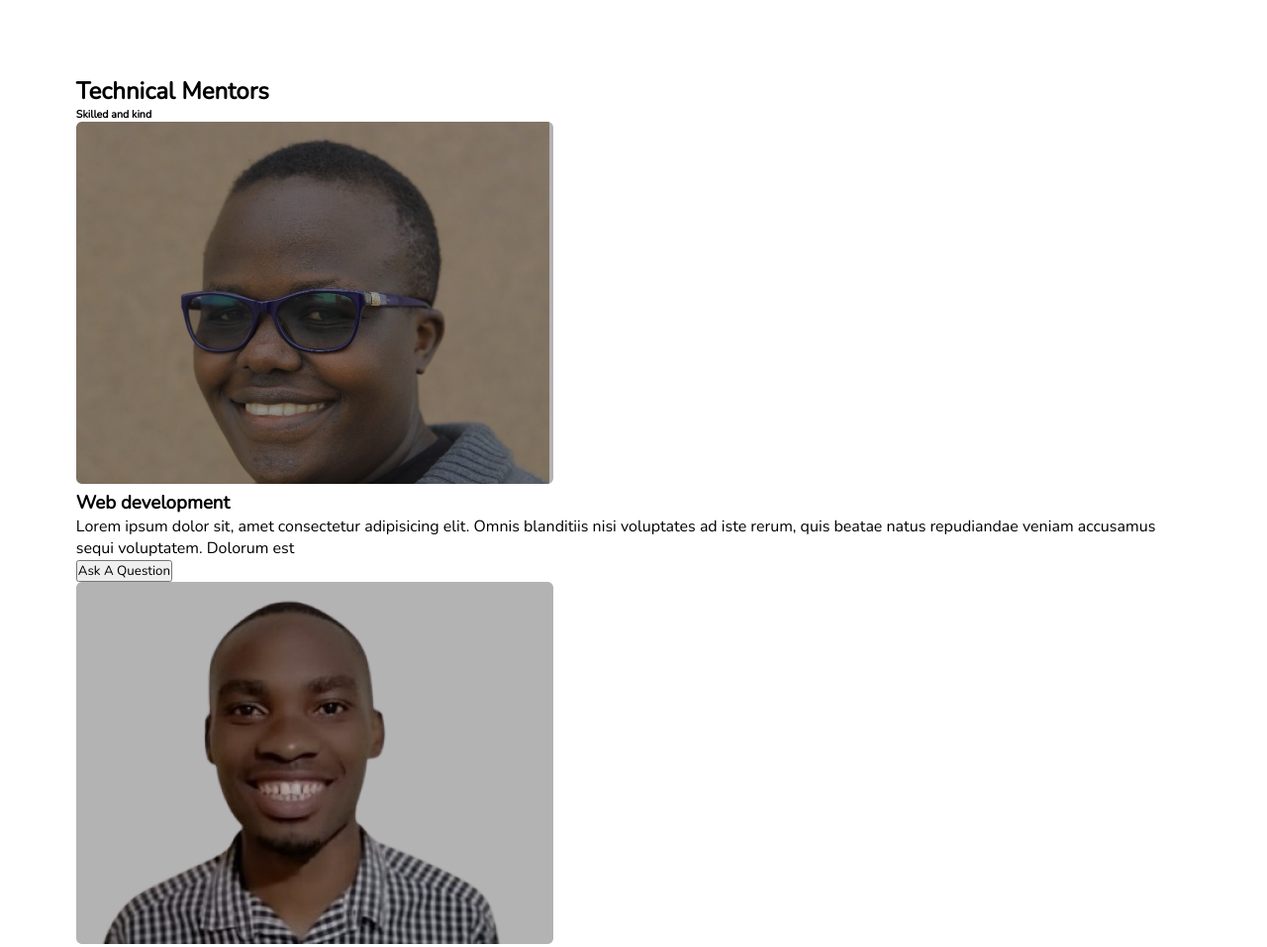
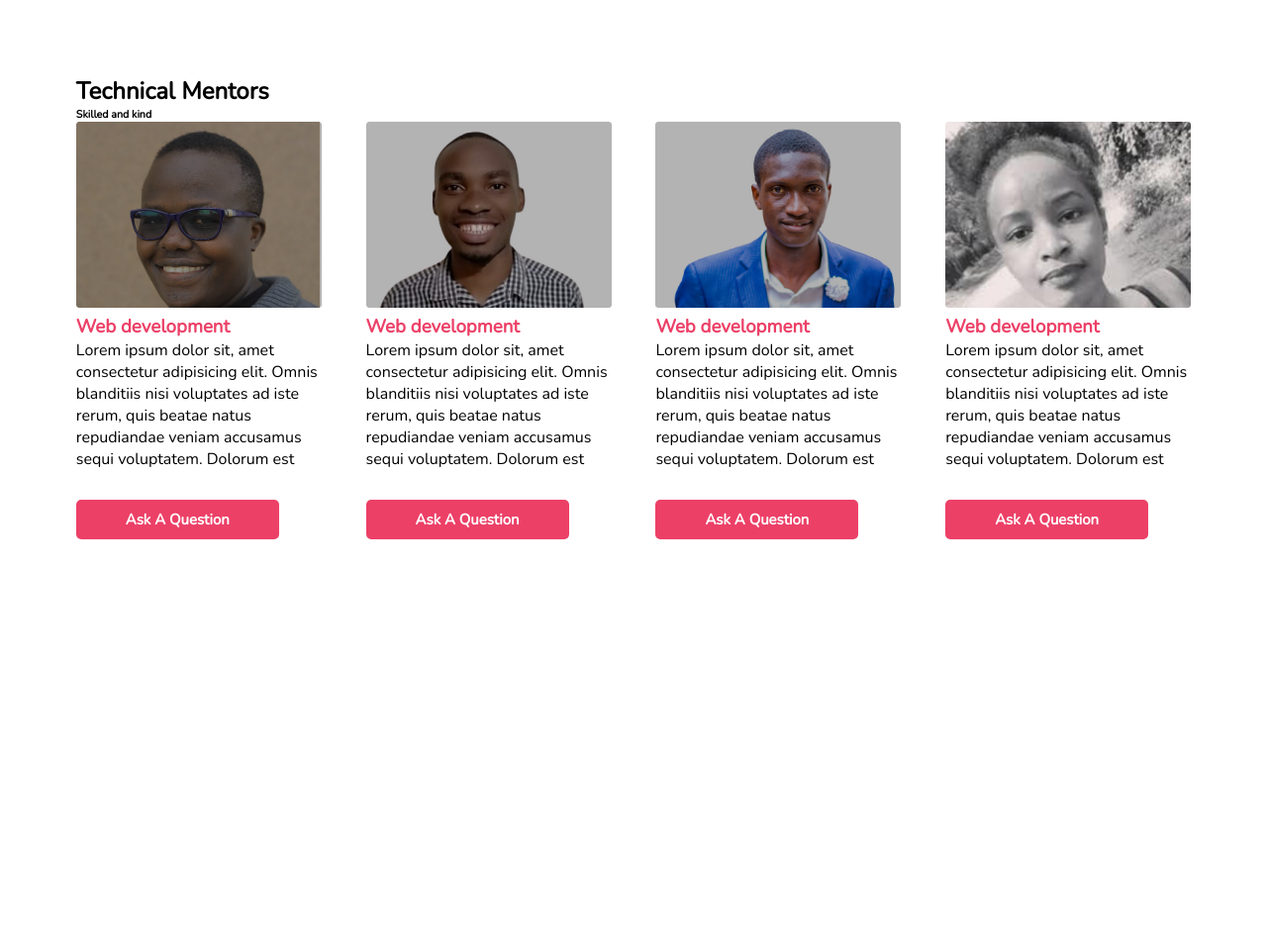
Before and after one commit to RichieOrito/School-Website, a plain HTML site: page index.html in a window 1280 px wide. Shown: the part 2340-3297 px from the top of the page at 99% size. After the commit the page ends 2985 px from the top, so only its background shows below. Drawn offline with nearby package versions, Linux system fonts and the light colour scheme.

Commit message:
This commit styles the cards

```diff
--- a/Assets/css/index.css
+++ b/Assets/css/index.css
@@ -169,3 +169,31 @@ header ul button{
 .second .about .second-text, .second-img:nth-child(5){
     margin-top: 60px;
 }
+/* Cards section */
+.cards{
+    display: grid;
+    grid-template-columns: repeat(auto-fit, minmax(220px, auto));
+    gap: 2.8rem;
+    align-items: center;
+}
+.box-img{
+    width: 100%;
+}
+.box-img img{
+    width: 100%;
+    object-fit: contain;
+    object-position: center;
+}
+.cards-container .cards .box h3{
+    color: #EC4067;
+}
+.cards-container .cards .box button{
+    background-color: #EC4067;
+    border: none;
+    color: #fff;
+    border-radius: 5px;
+    padding: 10px 50px 10px 50px;
+    font-weight: 800;
+    font-size: 15px;
+    margin-top: 30px;
+}
```
